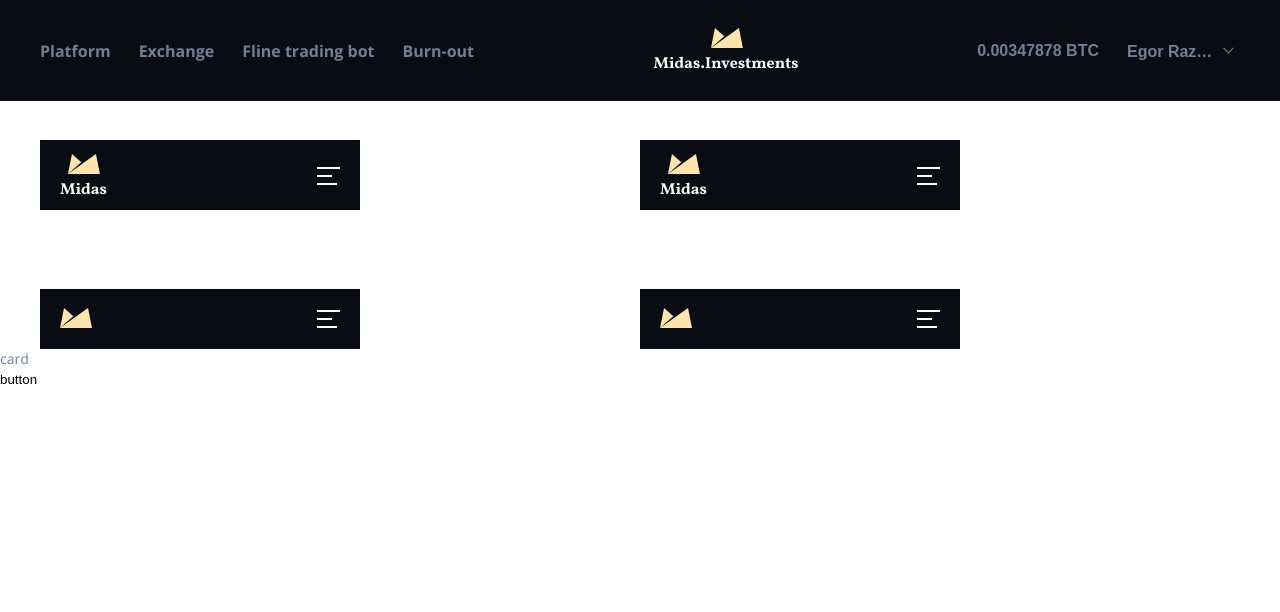
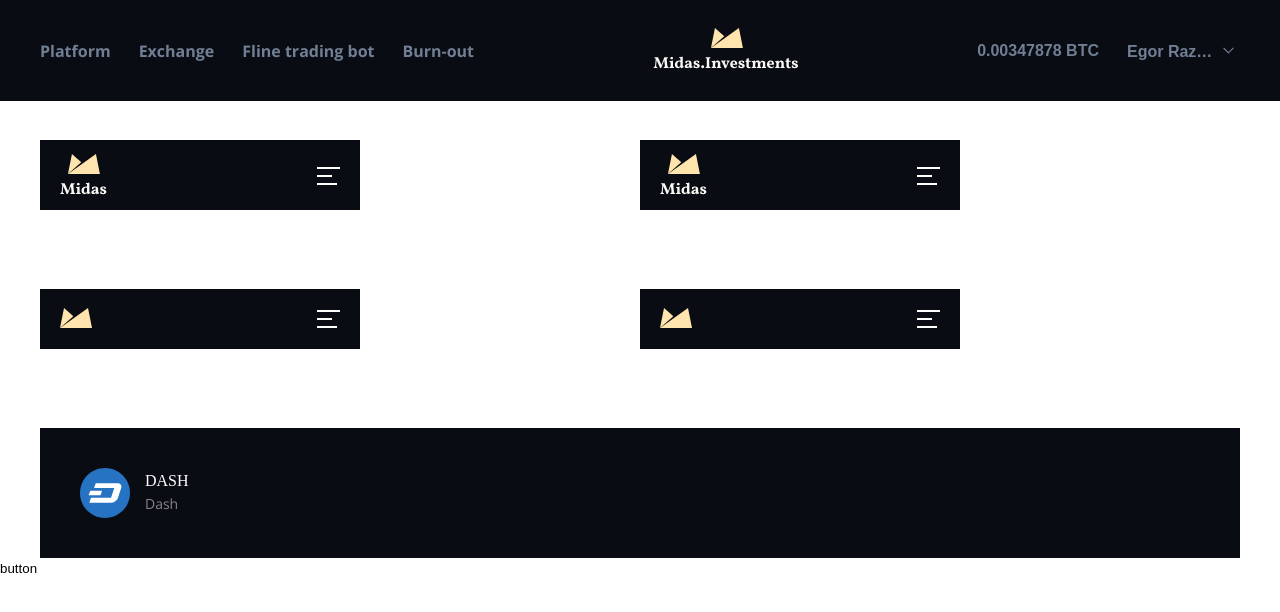
Before and after one commit to Avanger2512/midas, a Vue app: page / in a window 1280 px wide. Shown: the top 612 px of the page. Built offline with nearby package versions, Linux system fonts and the light colour scheme.

Commit message:
Card component

```diff
--- a/src/App.vue
+++ b/src/App.vue
@@ -35,10 +35,22 @@
             :links="menuLinksSecond" />
         </div>
       </div>
+
+      <br>
+      <br>
+      <br>
+      <br>
+
+      <section class="section section_black">
+        <card />
+
+      </section>
     </div>
 
 
-    <card />
+
+
+
     <base-button />
 
   </div>
@@ -107,6 +119,14 @@ button {
   margin: 0 auto;
 }
 
+.section {
+  padding: 40px;
+
+  &_black {
+    background: $black;
+  }
+}
+
 .row {
   display: flex;
   flex-flow: row wrap;
--- a/src/components/Card/Card.vue
+++ b/src/components/Card/Card.vue
@@ -1,12 +1,32 @@
 <template>
   <div class="card">
-    card
+    <div class="card__header">
+      <div class="card__header card__column">
+
+        <currency
+          coinName="dash"
+          class="card__currency" />
+
+      </div>
+
+    </div>
+    <div class="card__content">
+
+    </div>
+    <div class="card__footer card__column">
+
+    </div>
   </div>
 </template>
 
 <script>
+import Currency from '../Currency/Currency.vue'
+
 export default {
   name: 'Card',
+  components: {
+    Currency
+  }
 }
 </script>
 
--- /dev/null
+++ b/src/components/Currency/Currency.vue
@@ -0,0 +1,70 @@
+<template>
+  <div class="currency">
+    <img
+      :src="require(`@/assets/images/currency/${currencyIconSrc}.svg`)"
+      :alt="currencyIconSrc"
+      class="currency__icon">
+    <div class="currency__inn">
+      <div class="currency__title">{{ coinName }}</div>
+      <div class="currency__desc">{{ coinName }}</div>
+    </div>
+  </div>
+</template>
+
+<script>
+export default {
+  name: 'Currency',
+  props: {
+    coinName: {
+      type: String
+    }
+  },
+  data() {
+    return {
+      currencyIconSrc: ''
+    }
+  },
+  created() {
+    this.getCurrencyIcon();
+  },
+  methods: {
+    getCurrencyIcon() {
+      this.currencyIconSrc = this.coinName;
+    }
+  }
+
+}
+</script>
+
+<style lang="scss">
+@import '../../assets/styles/variables.scss';
+
+.currency {
+  display: flex;
+  flex-flow: row nowrap;
+  align-items: center;
+
+  &__icon {
+    width: 50px;
+    height: 50px;
+    background-size: cover;
+    background-position: 50% 50%;
+    margin-right: 15px;
+  }
+
+  &__title {
+    font-size: 16px;
+    color: #fff;
+    text-transform: uppercase;
+    font-family: Vollkorn;
+  }
+
+  &__desc {
+    font-size: 14px;
+    line-height: 1.6;
+    color: $rgba-white-5;
+    text-transform: capitalize;
+
+  }
+}
+</style>
```
Also changed, not shown: src/assets/images/arr.svg (added), src/assets/images/currency/dash.svg (added).
